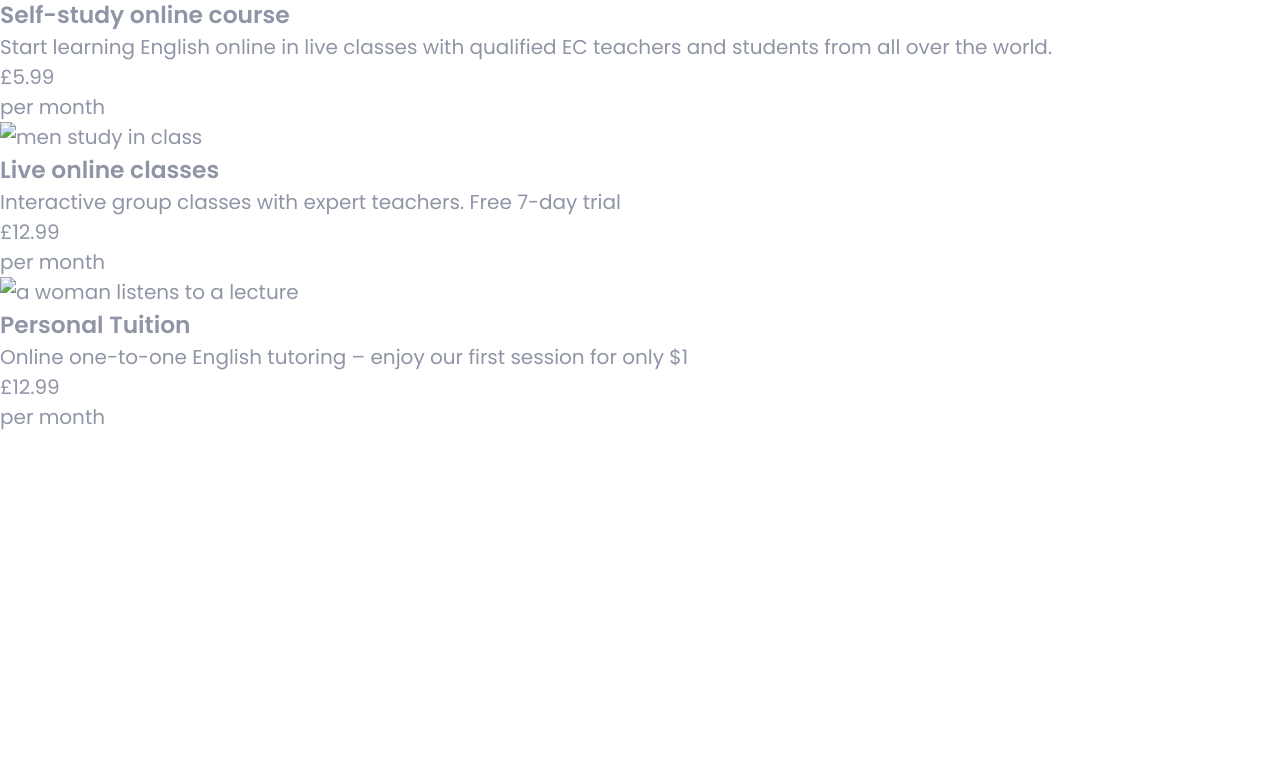
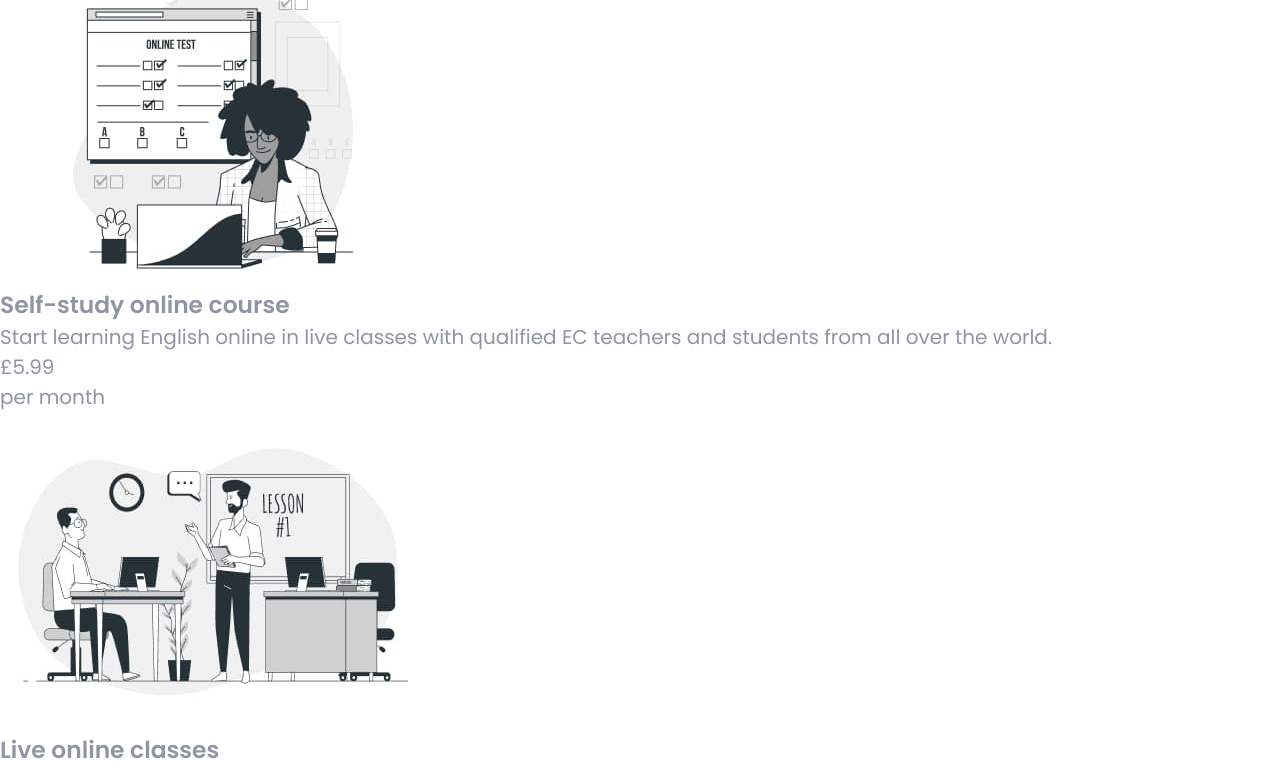
Before and after one commit to Heveliev/team-work, a plain HTML site: page index.html in a window 1280 px wide. Shown: the part 78-849 px from the top of the page. Before the commit the page ends 800 px from the top, so only its background shows below. Drawn offline with nearby package versions, Linux system fonts and the light colour scheme.

Commit message:
added img section pricing

```diff
--- a/index.html
+++ b/index.html
@@ -22,7 +22,7 @@
         <h2>Pricing</h2>
         <ul>
           <li>
-            <img src="./images/p_1.jpg" alt="a woman is studying online" width="426"/>
+            <img src="./img/img8.jpg" alt="a woman is studying online" width="426"/>
             <h3>Self-study online course</h3>
             <p>
               Start learning English online in live classes with qualified EC teachers and students
@@ -32,14 +32,14 @@
             <p>per month</p>
           </li>
           <li>
-            <img src="./images/p_2.jpg" alt="men study in class" width="426" />
+            <img src="./img/img9.jpg" alt="men study in class" width="426" />
             <h3>Live online classes</h3>
             <p>Interactive group classes with expert teachers. Free 7-day trial</p>
             <p>£12.99</p>
             <p>per month</p>
           </li>
           <li>
-            <img src="./images/p_3.jpg" alt="a woman listens to a lecture" width="426"/>
+            <img src="./img/img10.jpg" alt="a woman listens to a lecture" width="426"/>
             <h3>Personal Tuition</h3>
             <p>Online one-to-one English tutoring – enjoy our first session for only $1</p>
             <p>£12.99</p>
```
